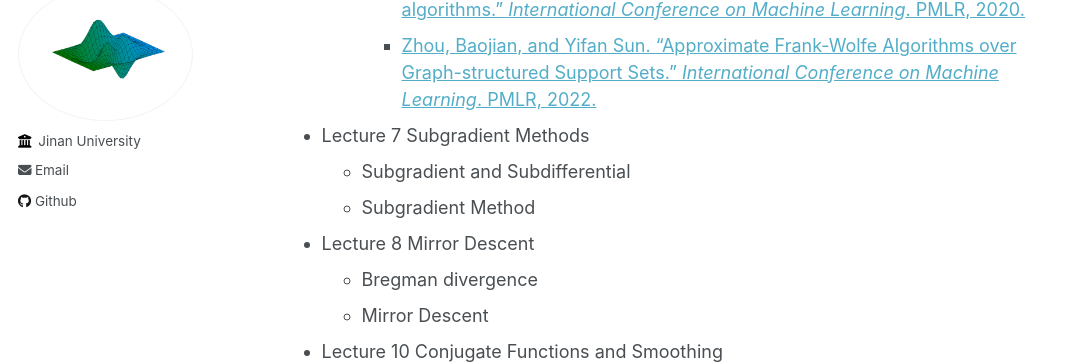
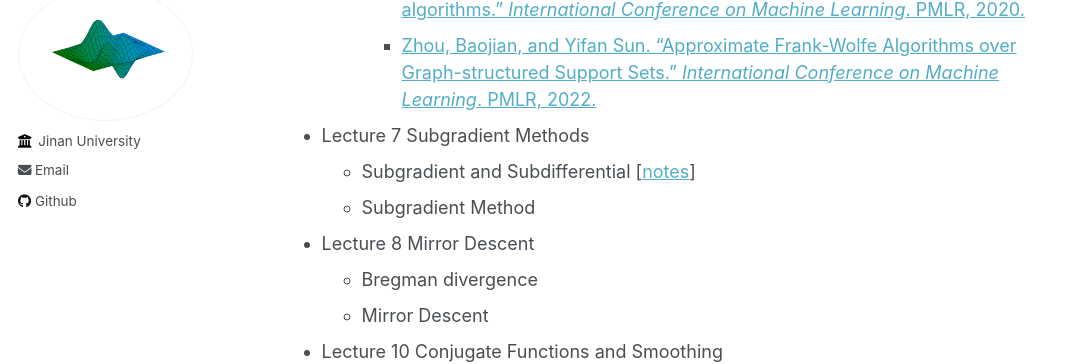
Before and after one commit to wangyuanhao/optimization_method_course_webpage, a Jekyll site: the page built from _pages/about.md, in a window 1280 px wide and 900 px high, scrolled down 3013 px. Shown: the part 99-463 px from the top of the window, without its empty margins (0-1069 px from the left). Built offline with Jekyll 4.4.1, drawn with Linux system fonts in a browser that asks for light colours.

Commit message:
update lecture8

```diff
--- a/_pages/about.md
+++ b/_pages/about.md
@@ -79,7 +79,7 @@ The materials are collected and reorganized mainly from:
     * [Zhou, Baojian, and Yifan Sun. "Approximate Frank-Wolfe Algorithms over Graph-structured Support Sets." *International Conference on Machine Learning*. PMLR, 2022.](https://proceedings.mlr.press/v162/zhou22i/zhou22i.pdf)
 
 * Lecture 7 Subgradient Methods
-  * Subgradient and Subdifferential
+  * Subgradient and Subdifferential [[notes](../notes/lecture8.pdf)]
   * Subgradient Method
 
 * Lecture 8 Mirror Descent
```
Also changed, not shown: 3 other files.
